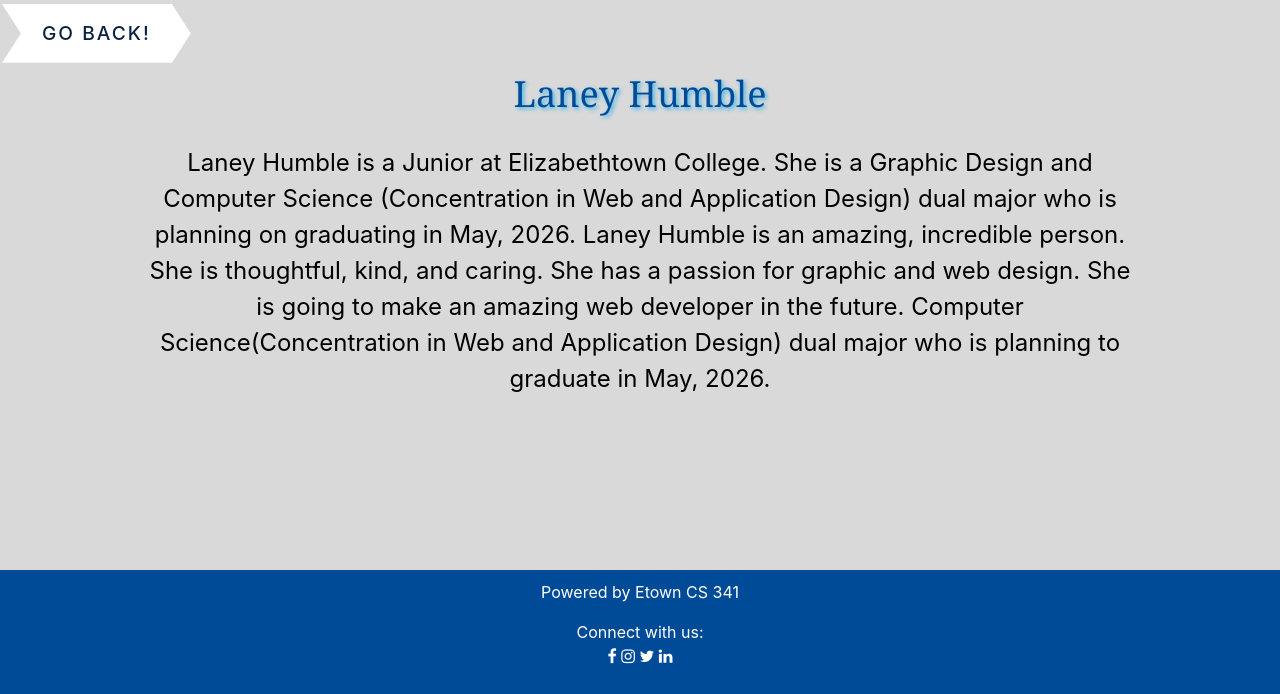
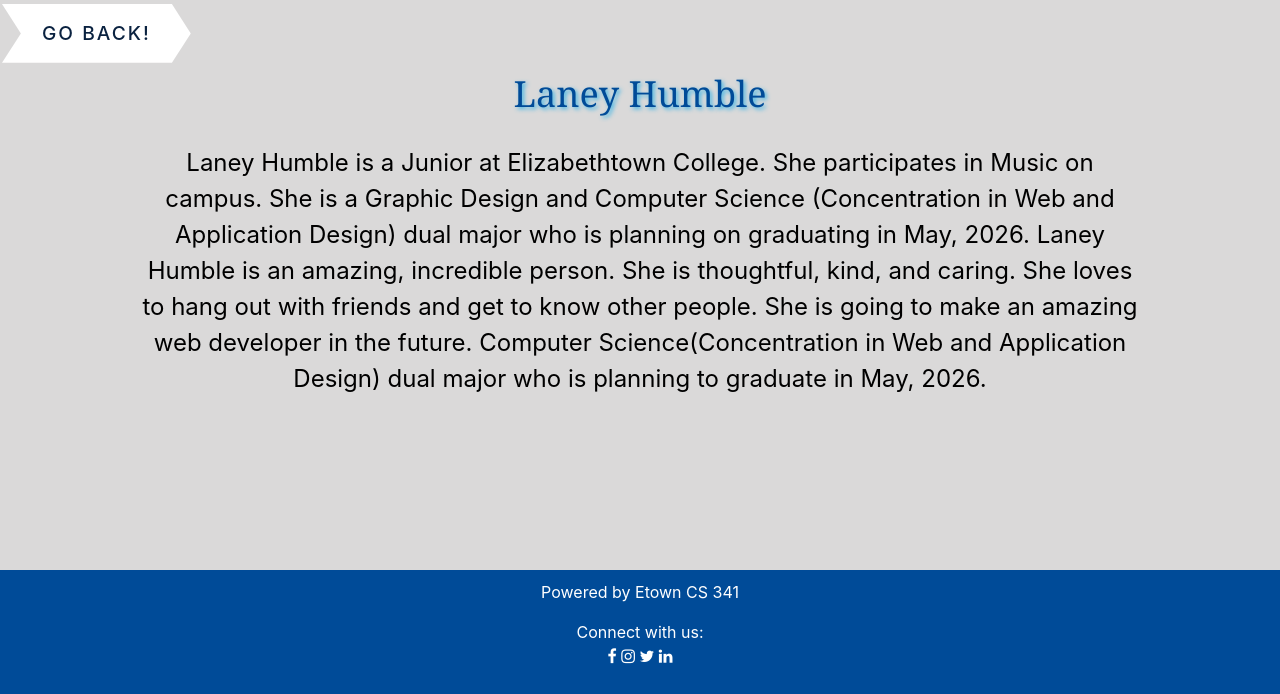
Before and after one commit to reddign/gamers, a PHP site: page /about/laney_humble.php in a window 1280 px wide. Shown: the part 106-800 px from the top of the page. Run offline with PHP 8.4, Linux system fonts and the light colour scheme.

Commit message:
more conflicts?

```diff
--- a/web_src/general/about/laney_humble.php
+++ b/web_src/general/about/laney_humble.php
@@ -18,13 +18,14 @@ require "../../includes/head.php";
         <section id="Laney's Bio">
             <div class="bio-title">Laney Humble</div>
             <br>
-            <div id="bio"> Laney Humble is a Junior at Elizabethtown College. She is a Graphic Design and
+            <div id="bio"> Laney Humble is a Junior at Elizabethtown College. She participates in Music on campus.
+                           She is a Graphic Design and
                            Computer Science (Concentration in Web and Application Design) dual major who is
                            planning on graduating in May, 2026.
 
                            Laney Humble is an amazing, incredible person.
                            She is thoughtful, kind, and caring.
-                           She has a passion for graphic and web design.
+                           She loves to hang out with friends and get to know other people.
                            She is going to make an amazing web developer in the future.
 
                            Computer Science(Concentration in Web and Application Design) dual major who is planning to graduate
```
